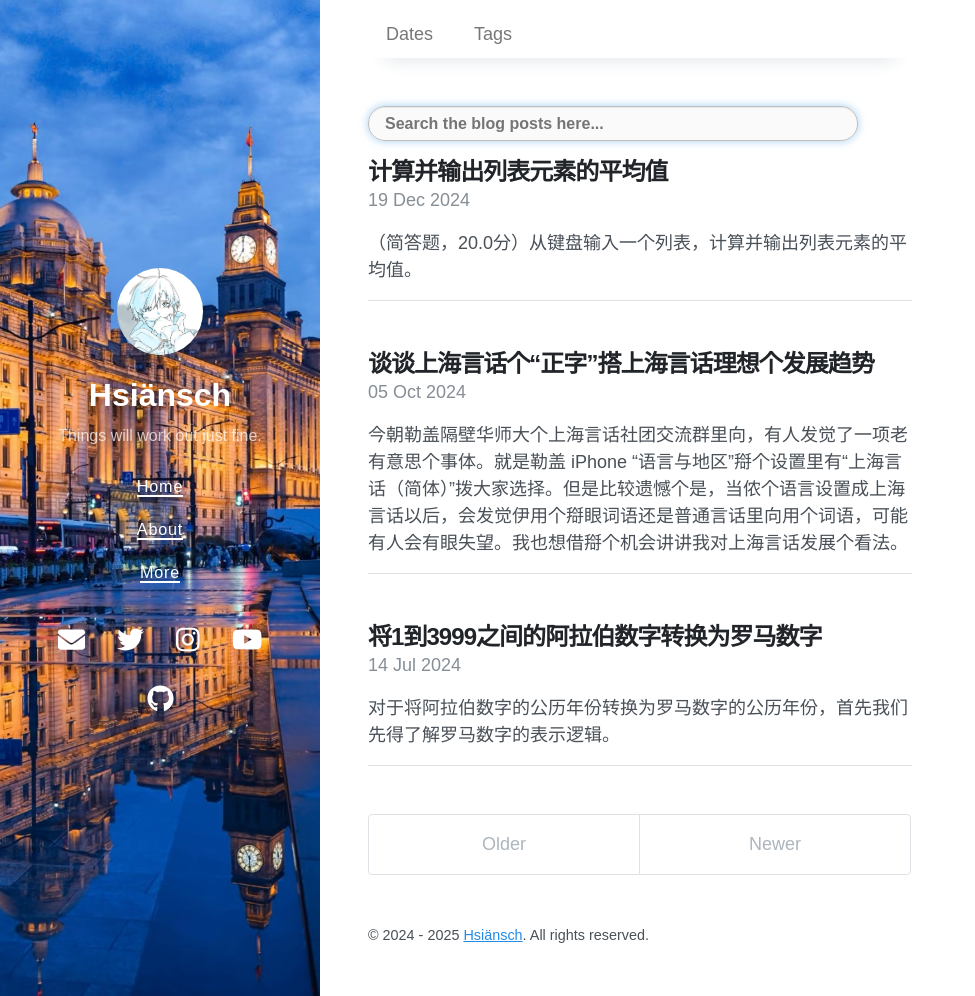
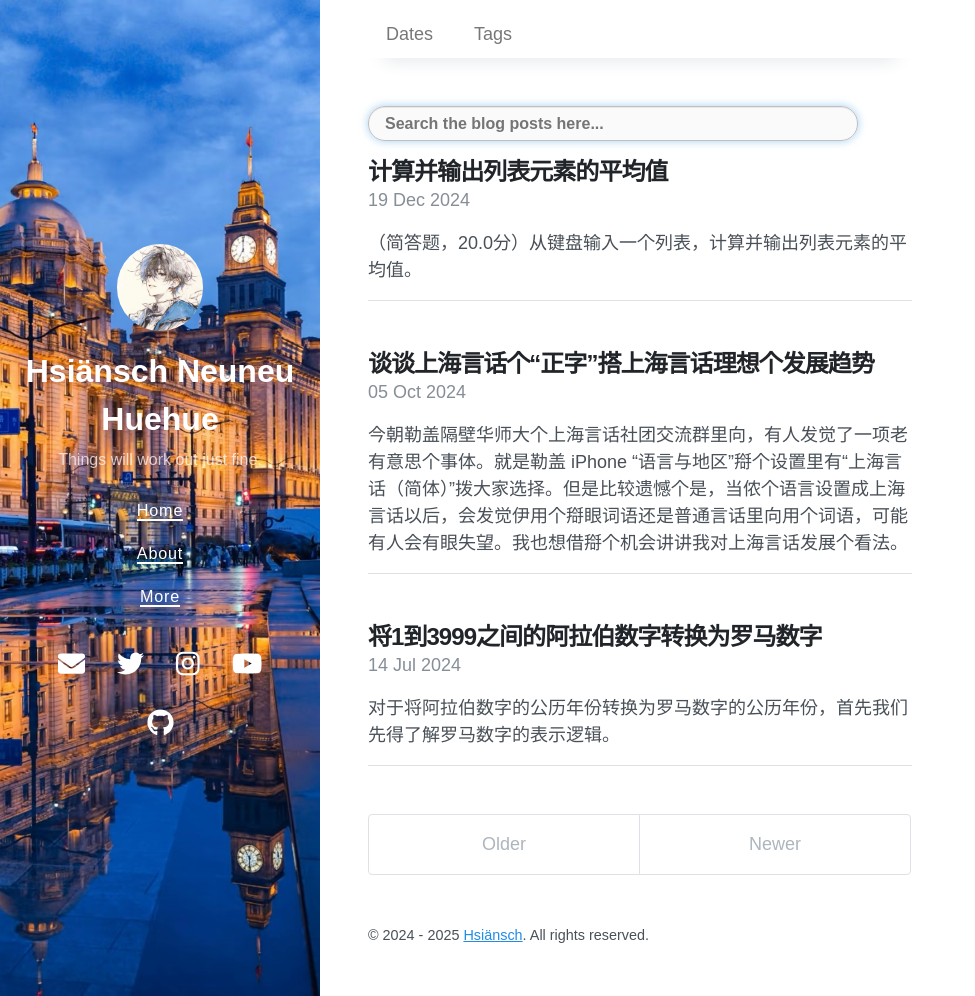
Before and after one commit to sugoijosephhan/sugoijosephhan.github.io, a Jekyll site: the page built from index.html, in a window 1280 px wide and 996 px high. Shown: the whole window, without its empty margins (0-975 px from the left). Built offline with Jekyll 4.4.1, drawn with Linux system fonts in a browser that asks for light colours; nearby versions of some CDN libraries; the list of posts is cut into pages by our own code.

Commit message:
2025/04/07/12:45 - Modified the contents.

```diff
--- a/_config.yml
+++ b/_config.yml
@@ -1,5 +1,5 @@
 # Setup
-title: Hsiänsch
+title: Hsiänsch Neuneu Huehue
 description: Things will work out just fine.
 url: https://sugoijosephhan.github.io
 avatar: /images/tx2.jpg
```
Also changed, not shown: images/tx2.jpg.
